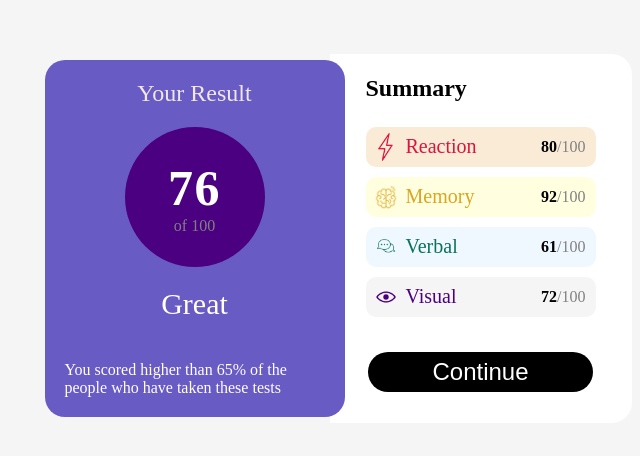
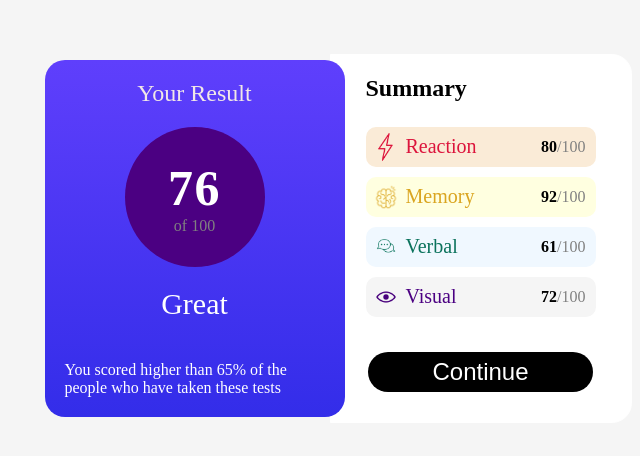
Before and after one commit to Wilsonide/assignment2skillupimo, a plain HTML site: page index.html in a window 1280 px wide. Shown: the part 162-618 px from the top of the page, without its empty margins (302-942 px from the left). Drawn offline with Linux system fonts and the light colour scheme.

Commit message:
chidera added

```diff
--- a/css/index.css
+++ b/css/index.css
@@ -67,7 +67,7 @@ img{
 .box1{
     border-radius: 20px;
     z-index: 2;
-    background-color:rgb(105, 91, 196);
+    background: linear-gradient(rgba(95,63,252,1),rgba(51,45,233,1));
     color: white;
 
 }
```
